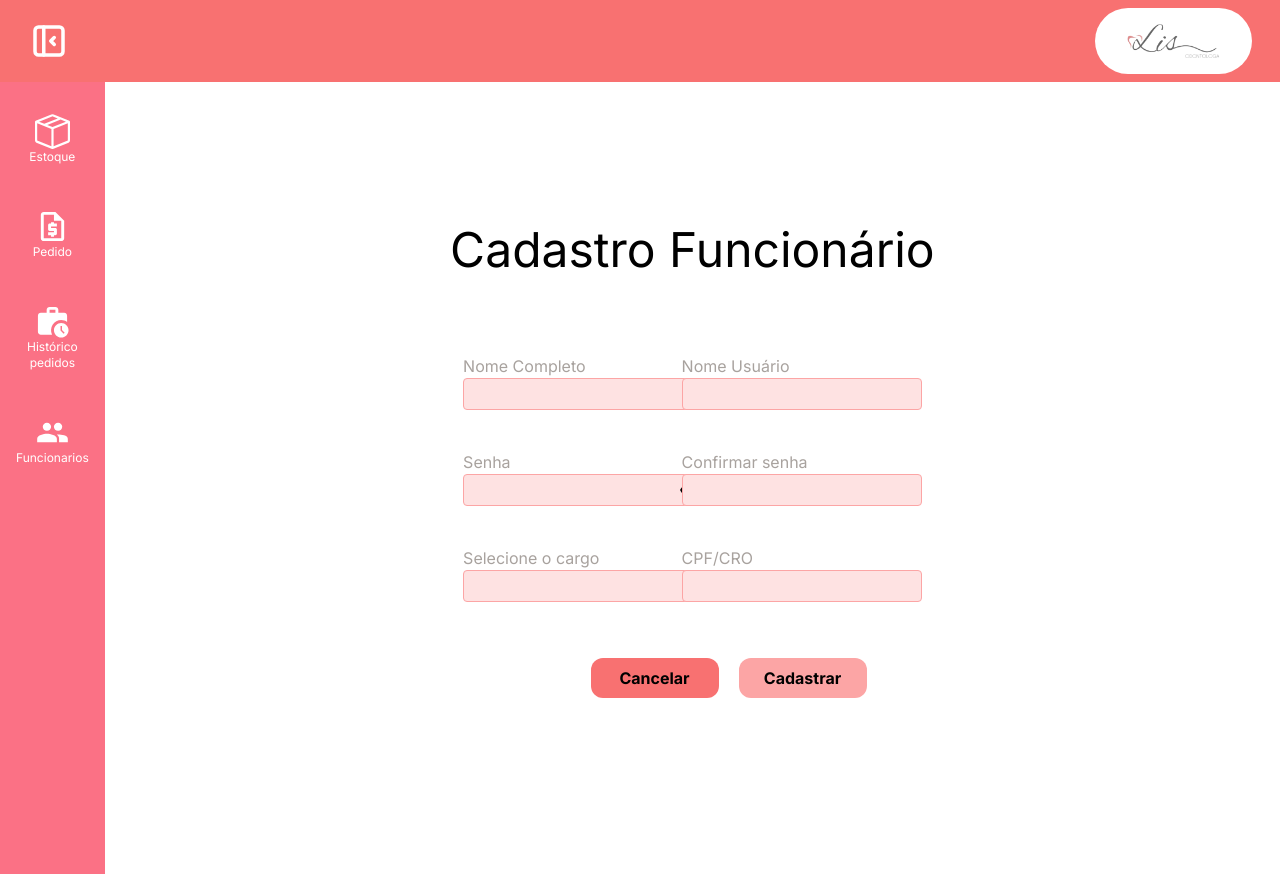
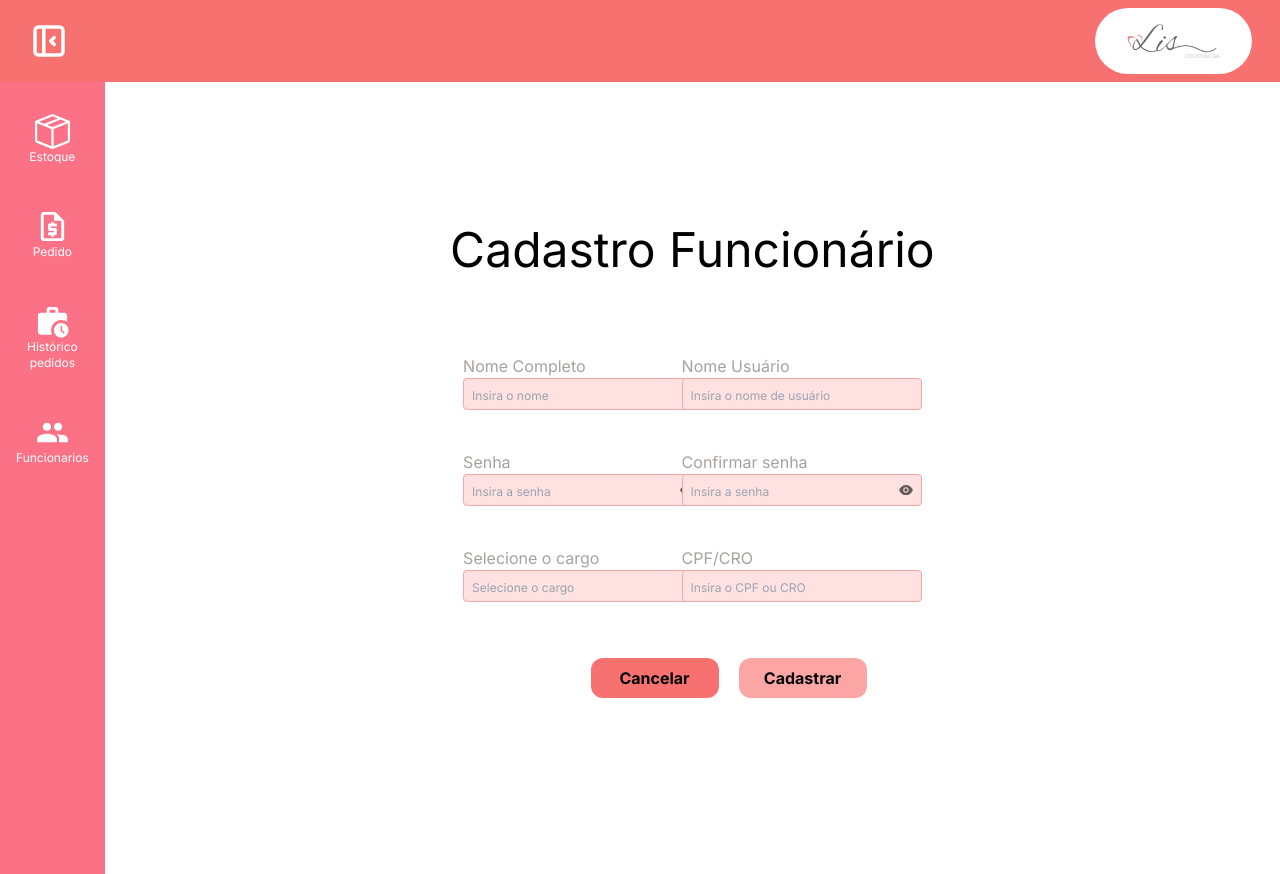
Before and after one commit to AleksVale/Modelagem, a Next.js app in the folder modelagem/: page /cadastro-funcionario in a window 1280 px wide. Built offline with nearby package versions, Linux system fonts and the light colour scheme.

Commit message:
FrontEnd do caduzao

```diff
--- a/modelagem/src/components/SimpleInput.tsx
+++ b/modelagem/src/components/SimpleInput.tsx
@@ -27,8 +27,8 @@ const SimpleInput: React.FC<ISimpleInputProps> = ({
     <div className="text-stone-400">
       {label && <p>{label}</p>}
       <div className="flex items-center relative">
-        <input
-          className="text-black bg-red-100 rounded border border-red-300 block w-24 md:w-32 lg:w-52 xl:w-60 2xl:w-72 h-8 pr-8 focus:outline-red-400"
+        <input className="px-2 placeholder:text-xs text-black bg-red-100 rounded border border-red-300 block w-24 md:w-32 lg:w-52 xl:w-60 2xl:w-72 h-8 pr-8 focus:outline-red-400"
+          name = {nameInput}
           type={typeInput}
           placeholder={placeholder || ''}
           onChange={(e) => onChangeValue(e.target.value, nameInput)}
@@ -38,14 +38,14 @@ const SimpleInput: React.FC<ISimpleInputProps> = ({
           <span className="absolute right-0 mr-2">
             {typeInput === 'password' && (
               <AiFillEye
-                className="cursor-pointer"
+                className="cursor-pointer opacity-60"
                 color="#000"
                 onClick={handleClickEye}
               />
             )}
             {typeInput === 'text' && (
               <AiFillEyeInvisible
-                className="cursor-pointer"
+                className="cursor-pointer opacity-60"
                 color="#000"
                 onClick={handleClickEye}
               />
--- a/modelagem/src/pages/cadastro-funcionario.tsx
+++ b/modelagem/src/pages/cadastro-funcionario.tsx
@@ -61,6 +61,7 @@ export default function CadastroFuncionario() {
             <SimpleInput
               nameInput="nomeCompleto"
               label="Nome Completo"
+              placeholder='Insira o nome'
               value={formData.nomeCompleto}
               onChangeValue={handleOnChangeInput}
             />
@@ -68,30 +69,36 @@ export default function CadastroFuncionario() {
               label="Nome Usuário"
               value={formData.nomeUsuario}
               nameInput="nomeUsuario"
+              placeholder='Insira o nome de usuário'
               onChangeValue={handleOnChangeInput}
             />
             <SimpleInput
               nameInput="senha"
               label="Senha"
               type="password"
+              placeholder='Insira a senha'
               value={formData.senha}
               onChangeValue={handleOnChangeInput}
             />
             <SimpleInput
               nameInput="confirmarSenha"
               label="Confirmar senha"
+              type="password"
+              placeholder='Insira a senha'
               value={formData.confirmarSenha}
               onChangeValue={handleOnChangeInput}
             />
             <SimpleInput
               nameInput="cargo"
               label="Selecione o cargo"
+              placeholder='Selecione o cargo'
               value={formData.cargo}
               onChangeValue={handleOnChangeInput}
             />
             <SimpleInput
               nameInput="cpfCro"
               label="CPF/CRO"
+              placeholder='Insira o CPF ou CRO'
               value={formData.cpfCro}
               onChangeValue={handleOnChangeInput}
             />
```
